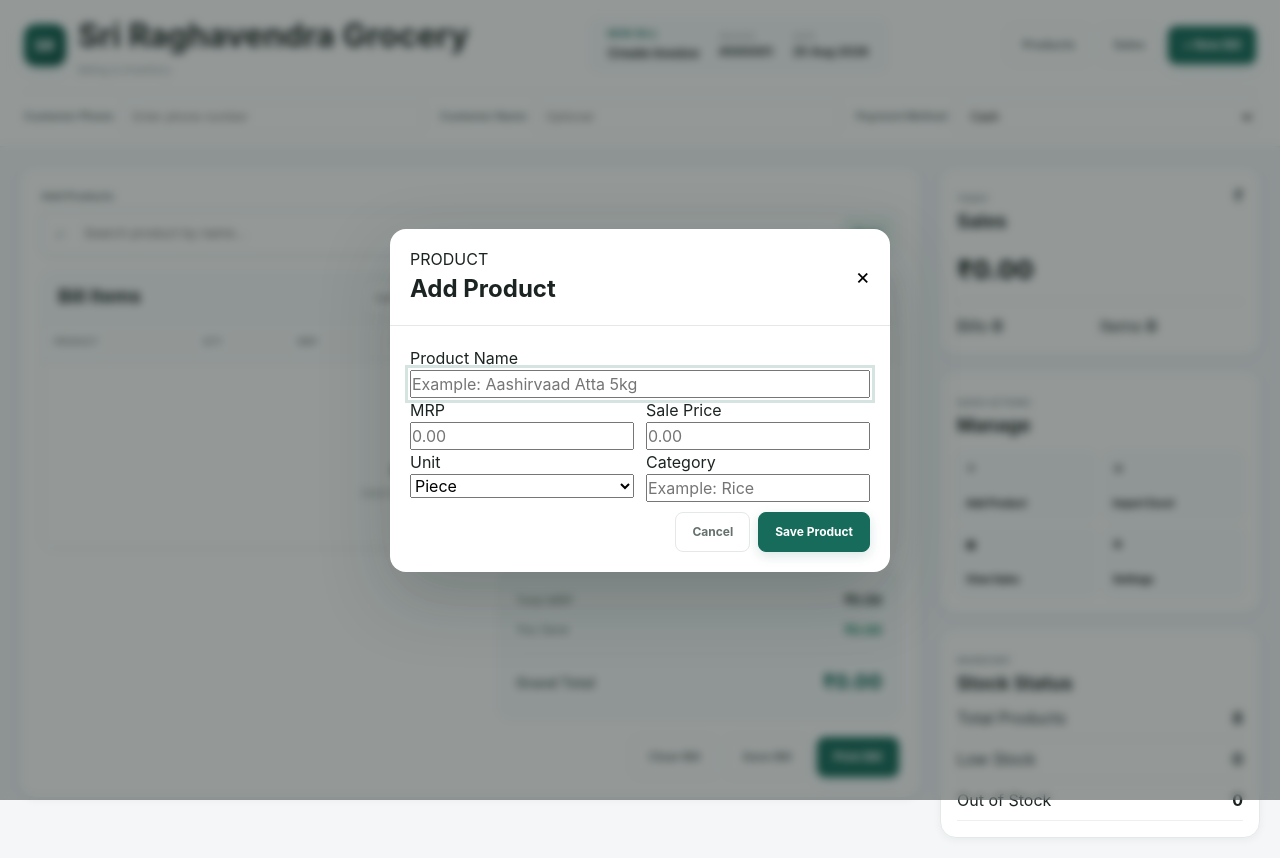
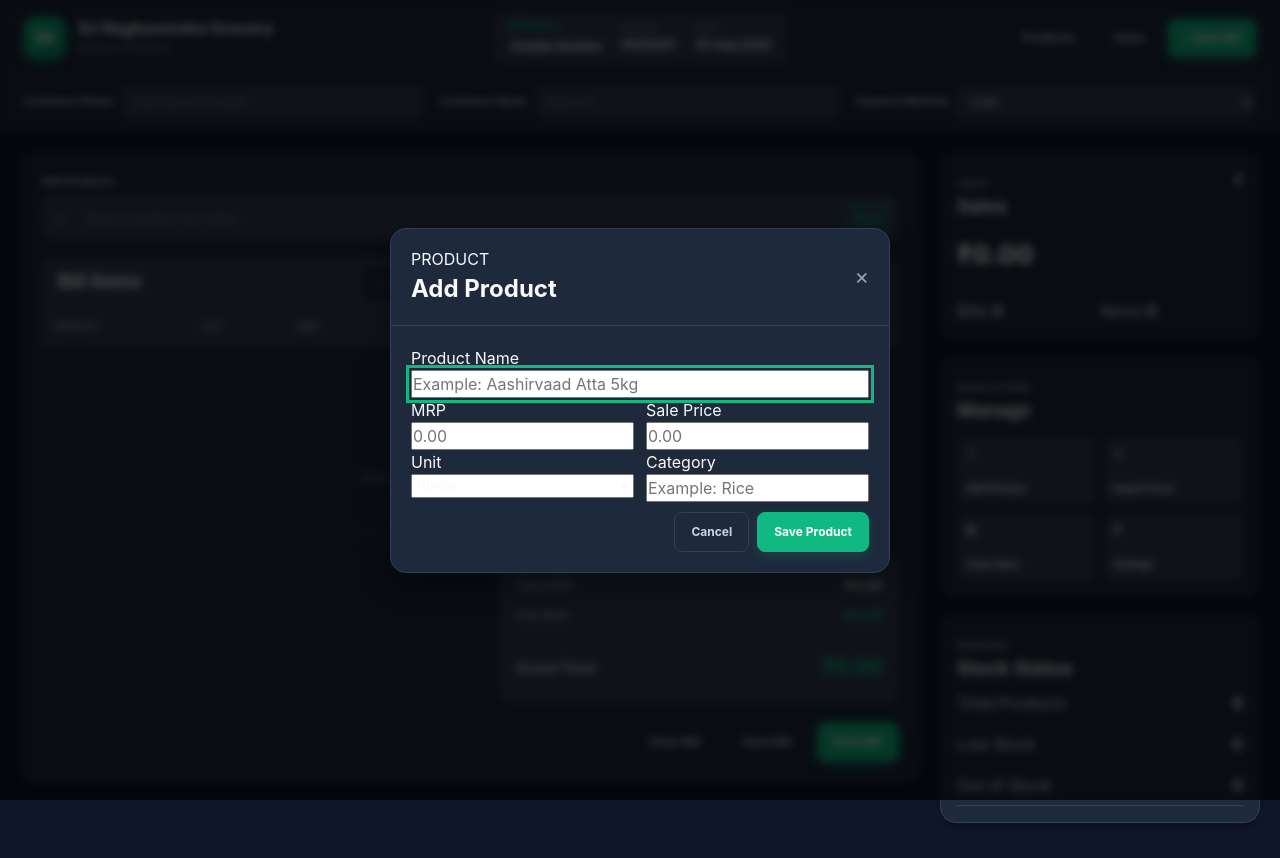
Before and after one commit to tractlead-cmd/GroceryApp2027, a plain HTML site: page index.html in a window 1280 px wide. Both pictures are taken after a click on the button "Products". Drawn offline with Linux system fonts and the light colour scheme.

Commit message:
Update style.css

```diff
--- a/style.css
+++ b/style.css
@@ -1,11 +1,11 @@
 /* =========================================================
    SRI RAGHAVENDRA GROCERY
    BILLING & INVENTORY SYSTEM
-   Main Stylesheet
+   Main Stylesheet (Dark Mode Default + Dynamic Theme Switcher)
 ========================================================= */
 
 /* =========================================================
-   1. RESET & GLOBAL
+   1. RESET & VARIABLES (DARK MODE DEFAULT)
 ========================================================= */
 * {
     margin: 0;
@@ -13,7 +13,43 @@
     box-sizing: border-box;
 }
 
-:root {
+/* Default Theme Settings: DARK MODE */
+:root, [data-theme="dark"] {
+    --primary: #10b981;
+    --primary-dark: #059669;
+    --primary-light: rgba(16, 185, 129, 0.12);
+
+    --accent: #f59e0b;
+    --accent-light: rgba(245, 158, 11, 0.15);
+
+    --bg: #0f172a;
+    --surface: #1e293b;
+    --surface-soft: #334155;
+
+    --text: #f8fafc;
+    --text-secondary: #cbd5e1;
+    --text-muted: #94a3b8;
+
+    --border: #334155;
+    --border-subtle: #475569;
+
+    --danger: #ef4444;
+    --danger-light: rgba(239, 68, 68, 0.15);
+
+    --success: #10b981;
+    --success-light: rgba(16, 185, 129, 0.15);
+
+    --shadow-sm: 0 4px 12px rgba(0, 0, 0, 0.3);
+    --shadow-md: 0 12px 36px rgba(0, 0, 0, 0.45);
+
+    --radius-sm: 8px;
+    --radius-md: 12px;
+    --radius-lg: 16px;
+    --radius-xl: 20px;
+}
+
+/* Light Theme Variables */
+[data-theme="light"] {
     --primary: #176b5b;
     --primary-dark: #0f5145;
     --primary-light: #e8f5f1;
@@ -30,6 +66,8 @@
     --text-muted: #929b99;
 
     --border: #e4e9e7;
+    --border-subtle: #edf1f0;
+
     --danger: #d9534f;
     --danger-light: #fff0ef;
 
@@ -38,11 +76,6 @@
 
     --shadow-sm: 0 2px 8px rgba(25, 40, 36, 0.05);
     --shadow-md: 0 8px 30px rgba(25, 40, 36, 0.08);
-
-    --radius-sm: 8px;
-    --radius-md: 12px;
-    --radius-lg: 16px;
-    --radius-xl: 20px;
 }
 
 html {
@@ -56,10 +89,12 @@ body {
     color: var(--text);
     line-height: 1.5;
     -webkit-font-smoothing: antialiased;
+    transition: background 0.25s ease, color 0.25s ease;
 }
 
 button, input, select {
     font: inherit;
+    color: var(--text);
 }
 
 button {
@@ -69,7 +104,7 @@ button {
 button:focus-visible,
 input:focus-visible,
 select:focus-visible {
-    outline: 3px solid rgba(23, 107, 91, 0.18);
+    outline: 3px solid var(--primary);
     outline-offset: 2px;
 }
 
@@ -92,6 +127,8 @@ input, select {
     position: sticky;
     top: 0;
     z-index: 100;
+    box-shadow: var(--shadow-sm);
+    transition: background 0.25s ease, border-color 0.25s ease;
 }
 
 .header-top-row {
@@ -122,16 +159,19 @@ input, select {
     font-size: 14px;
     font-weight: 800;
     letter-spacing: 0.5px;
-    box-shadow: 0 4px 12px rgba(23, 107, 91, 0.18);
+    box-shadow: 0 4px 12px rgba(16, 185, 129, 0.25);
 }
 
-.brand-text min-width: 0;
+.brand-text {
+    min-width: 0;
+}
 
 .brand-text h1 {
     font-size: 16px;
     line-height: 1.2;
     font-weight: 750;
     white-space: nowrap;
+    color: var(--text);
 }
 
 .brand-text span {
@@ -139,6 +179,32 @@ input, select {
     margin-top: 2px;
     font-size: 11px;
     color: var(--text-muted);
+}
+
+/* Theme Toggle Button Right Next To Title */
+.theme-toggle-btn {
+    display: inline-flex;
+    align-items: center;
+    gap: 6px;
+    margin-left: 8px;
+    padding: 4px 10px;
+    height: 30px;
+    border: 1px solid var(--border);
+    border-radius: 20px;
+    background: var(--surface-soft);
+    color: var(--text);
+    font-size: 11px;
+    font-weight: 650;
+    transition: all 0.2s ease;
+}
+
+.theme-toggle-btn:hover {
+    border-color: var(--primary);
+    transform: translateY(-1px);
+}
+
+.theme-icon {
+    font-size: 12px;
 }
 
 /* Header Invoice Meta */
@@ -203,14 +269,14 @@ input, select {
 .header-btn:hover {
     background: var(--surface-soft);
     color: var(--primary);
-    border-color: #cbd9d5;
+    border-color: var(--primary);
 }
 
 .header-btn.primary {
     background: var(--primary);
     color: #fff;
     border-color: var(--primary);
-    box-shadow: 0 4px 12px rgba(23, 107, 91, 0.18);
+    box-shadow: 0 4px 12px rgba(16, 185, 129, 0.25);
 }
 
 .header-btn.primary:hover {
@@ -249,13 +315,14 @@ input, select {
     font-size: 12px;
     border: 1px solid var(--border);
     border-radius: var(--radius-sm);
-    background: var(--surface);
+    background: var(--surface-soft);
+    color: var(--text);
 }
 
 .header-form-group input:focus,
 .header-form-group select:focus {
     border-color: var(--primary);
-    box-shadow: 0 0 0 3px rgba(23, 107, 91, 0.08);
+    box-shadow: 0 0 0 3px var(--primary-light);
     outline: none;
 }
 
@@ -323,19 +390,19 @@ input, select {
     width: 100%;
     height: 100%;
     padding: 0 90px 0 42px;
-    border: 1px solid #ccd7d4;
+    border: 1px solid var(--border);
     border-radius: 10px;
-    background: #fff;
+    background: var(--surface-soft);
     color: var(--text);
     font-size: 13px;
-    box-shadow: 0 2px 7px rgba(25, 40, 36, 0.03);
+    box-shadow: 0 2px 7px rgba(0, 0, 0, 0.1);
     transition: 0.2s ease;
 }
 
 .search-wrapper input:focus {
     outline: none;
     border-color: var(--primary);
-    box-shadow: 0 0 0 3px rgba(23, 107, 91, 0.08);
+    box-shadow: 0 0 0 3px var(--primary-light);
 }
 
 .scan-btn {
@@ -353,7 +420,8 @@ input, select {
 }
 
 .scan-btn:hover {
-    background: #dceee8;
+    background: var(--primary);
+    color: #fff;
 }
 
 .search-results {
@@ -363,7 +431,7 @@ input, select {
     top: calc(100% - 10px);
     z-index: 50;
     display: none;
-    background: #fff;
+    background: var(--surface);
     border: 1px solid var(--border);
     border-radius: 10px;
     box-shadow: var(--shadow-md);
@@ -403,6 +471,7 @@ input, select {
     border: 1px solid var(--border);
     border-radius: var(--radius-sm);
     background: var(--surface);
+    color: var(--text);
     font-size: 11px;
 }
 
@@ -419,7 +488,7 @@ input, select {
 }
 
 .table-container::-webkit-scrollbar-thumb {
-    background: #cbd5d2;
+    background: var(--border);
     border-radius: 4px;
 }
 
@@ -432,7 +501,7 @@ input, select {
 .bill-table th {
     height: 38px;
     padding: 0 12px;
-    background: #fbfcfc;
+    background: var(--surface-soft);
     border-bottom: 1px solid var(--border);
     color: var(--text-muted);
     font-size: 9px;
@@ -443,7 +512,7 @@ input, select {
 
 .bill-table td {
     padding: 10px 12px;
-    border-bottom: 1px solid #eef1f0;
+    border-bottom: 1px solid var(--border);
     color: var(--text);
     font-size: 12px;
     vertical-align: middle;
@@ -463,6 +532,7 @@ input, select {
     justify-content: center;
     border-radius: 50%;
     background: var(--primary-light);
+    color: var(--primary);
     font-size: 20px;
 }
 
@@ -494,6 +564,7 @@ input, select {
 .summary-row strong {
     font-size: 13px;
     font-weight: 750;
+    color: var(--text);
 }
 
 .summary-row.savings strong {
@@ -517,14 +588,14 @@ input, select {
     color: var(--primary);
 }
 
-/* FULL LENGTH BANNER STYLES */
+/* FULL LENGTH SAVINGS BANNER */
 .bill-savings-banner {
     width: 100%;
     margin-top: 14px;
     padding: 12px 14px;
-    background: #eefaf6;
-    border-top: 2px dashed #176b5b;
-    border-bottom: 2px dashed #176b5b;
+    background: var(--primary-light);
+    border-top: 2px dashed var(--primary);
+    border-bottom: 2px dashed var(--primary);
     text-align: center;
     box-sizing: border-box;
 }
@@ -532,14 +603,14 @@ input, select {
 .bill-savings-banner .savings-text {
     font-size: 14px;
     font-weight: 800;
-    color: #176b5b;
+    color: var(--primary);
     margin: 0 0 3px 0;
 }
 
 .bill-savings-banner .thank-you-text {
     font-size: 11px;
     font-weight: 600;
-    color: #2d3748;
+    color: var(--text-secondary);
     margin: 0;
 }
 
@@ -566,19 +637,20 @@ input, select {
 }
 
 .btn.secondary {
-    background: #fff;
+    background: var(--surface);
     color: var(--text-secondary);
 }
 
 .btn.secondary:hover {
     background: var(--surface-soft);
+    color: var(--text);
 }
 
 .btn.primary {
     background: var(--primary);
     border-color: var(--primary);
     color: #fff;
-    box-shadow: 0 4px 12px rgba(23, 107, 91, 0.16);
+    box-shadow: 0 4px 12px rgba(16, 185, 129, 0.2);
 }
 
 .btn.primary:hover {
@@ -620,6 +692,7 @@ input, select {
     margin-top: 14px;
     font-size: 26px;
     font-weight: 800;
+    color: var(--text);
 }
 
 .sales-details {
@@ -643,18 +716,25 @@ input, select {
     border: 1px solid var(--border);
     border-radius: 8px;
     background: var(--surface-soft);
+    color: var(--text);
     font-size: 10px;
     font-weight: 700;
     display: flex;
     flex-direction: column;
     justify-content: space-between;
+    transition: 0.2s ease;
+}
+
+.quick-actions button:hover {
+    border-color: var(--primary);
+    background: var(--surface);
 }
 
 .stock-row {
     padding: 8px 0;
     display: flex;
     justify-content: space-between;
-    border-bottom: 1px solid #edf0ef;
+    border-bottom: 1px solid var(--border);
 }
 
 /* Modal */
@@ -666,7 +746,7 @@ input, select {
     display: flex;
     align-items: center;
     justify-content: center;
-    background: rgba(18, 30, 27, 0.45);
+    background: rgba(0, 0, 0, 0.7);
     backdrop-filter: blur(4px);
 }
 
@@ -677,8 +757,9 @@ input, select {
 .modal {
     width: min(500px, 100%);
     background: var(--surface);
+    border: 1px solid var(--border);
     border-radius: var(--radius-lg);
-    box-shadow: 0 25px 70px rgba(15, 30, 26, 0.22);
+    box-shadow: var(--shadow-md);
 }
 
 .modal-header {
@@ -692,6 +773,7 @@ input, select {
     border: 0;
     background: transparent;
     font-size: 22px;
+    color: var(--text-muted);
 }
 
 #productForm {
@@ -737,7 +819,8 @@ input, select {
 
     button, .quantity-btn, .remove-item,
     .product-search-section, .table-search-wrapper,
-    .app-header, .bill-actions, .billing-sidebar {
+    .app-header, .bill-actions, .billing-sidebar,
+    .theme-toggle-btn {
         display: none !important;
     }
 
@@ -753,6 +836,7 @@ input, select {
         border: none !important;
         padding: 0 !important;
         margin: 0 !important;
+        background: #fff !important;
     }
 
     table {
```
